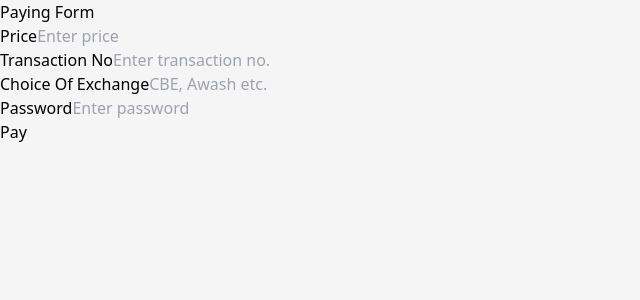
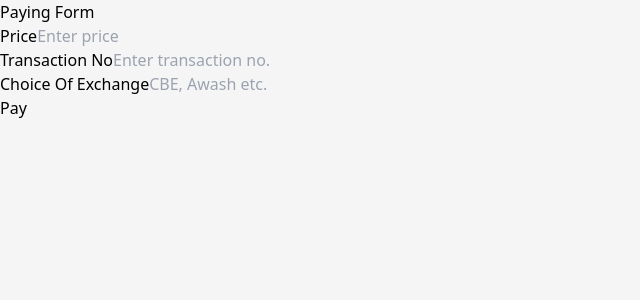
Before and after one commit to yafetfaf07/water_management_1169, a React (Vite) app: page /payment in a window 1280 px wide. Shown: the top 300 px of the page, without its empty margins (0-640 px from the left). Built offline with nearby package versions, Linux system fonts and the light colour scheme.

Commit message:
Added the Paying page and store data into database

```diff
--- a/src/pages/PayingPage.tsx
+++ b/src/pages/PayingPage.tsx
@@ -4,26 +4,29 @@ import { useContext, useState } from "react";
 interface Bill {
 price:number,
 transaction_no:string,
-exchange:string,
-password:string,
+user_exchange:string,
+// password:string,
 uid:string | undefined
 }
 const PayingPage = () => {
   const userData = useContext(userContext);
-  console.log("Paying page: ",userData?.user);
+  // console.log("Paying page: ",userData?.user);
   const[bill,setbill] = useState<Bill>({
     price:125,
     transaction_no:"",
-    exchange:"",
-    password:"",
-    uid:""
+    user_exchange:"",
+    // password:"",
+    uid:userData?.user?.id
   });
 
 
 
 
   const Pay = async() => {
-    // const {data} = await supabase.from('bill').insert()
+    const {data,error} = await supabase.from('bill').insert(bill)
+    if(error) {
+      console.log("Error: ", error);
+    }
 
   }
   return (
@@ -67,13 +70,13 @@ const PayingPage = () => {
               className="border border-gray-300 p-2"
               onChange={(e) => {
                 setbill((prevState) => ({
-                  ...prevState,exchange:e.target.value
+                  ...prevState,user_exchange:e.target.value
                 }))
               }}
             />
           </div>{" "}
 
-          <div className="flex flex-col mt-5">
+          {/* <div className="flex flex-col mt-5">
             <span>Password</span>
             <input
               type="password"
@@ -88,9 +91,10 @@ const PayingPage = () => {
           }}
 
             />
-          </div>{" "}
+          </div>{" "} */}
           <div className="flex flex-col mt-5">
             <button className="bg-black text-white p-2 font-semibold  hover:opacity-80 " onClick={() => {
+              Pay()
             }}>
               Pay
             </button>
```
